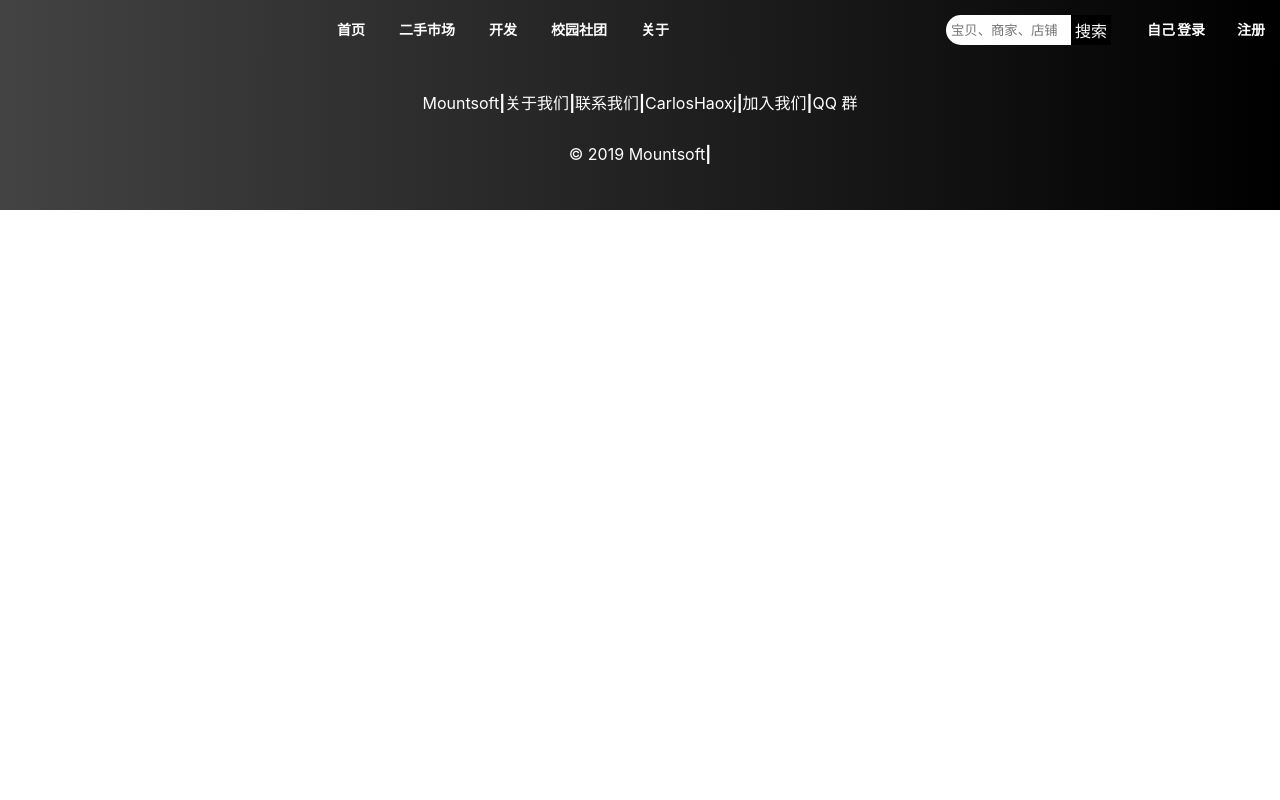
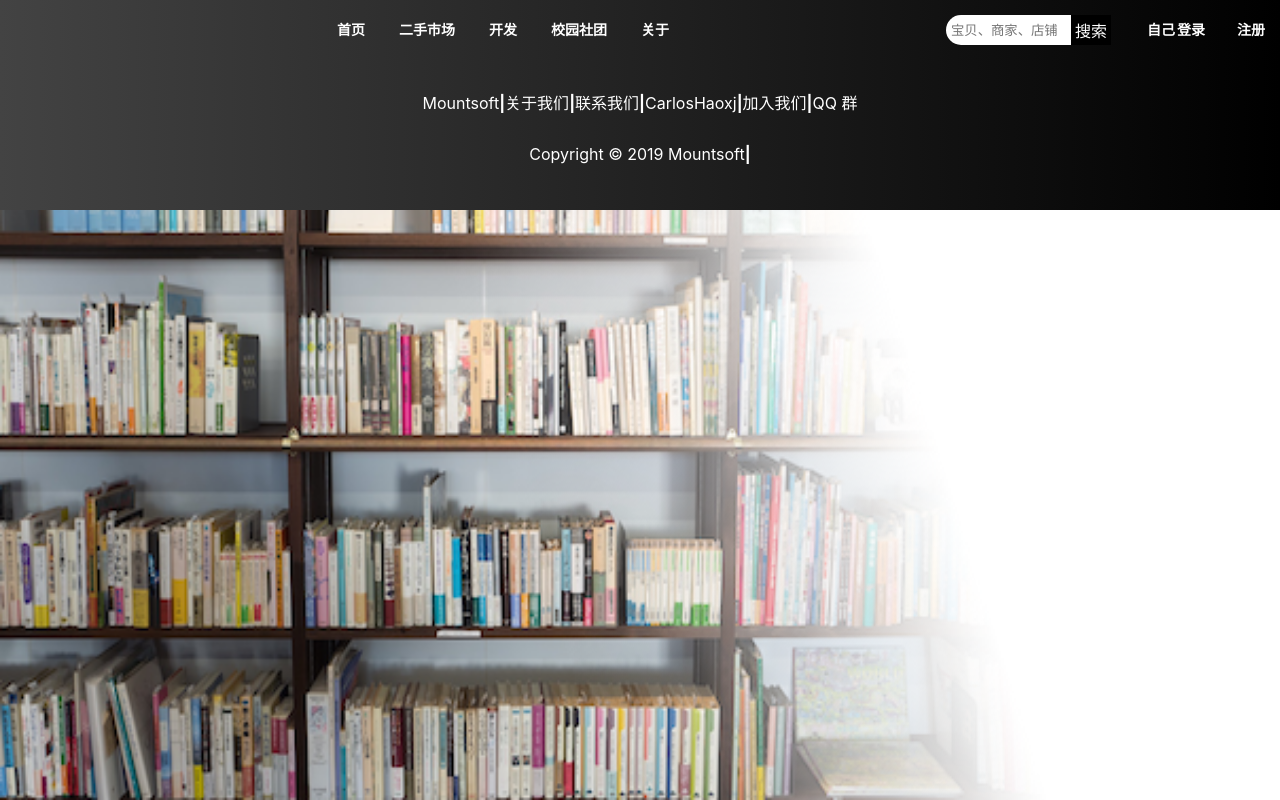
Before and after one commit to MountsoftWeb/Ink-web, a Vue app: page /#/ in a window 1280 px wide. Built offline with nearby package versions, Linux system fonts and the light colour scheme.

Commit message:
更改 登录注册

```diff
--- a/src/components/layout/Footer.vue
+++ b/src/components/layout/Footer.vue
@@ -17,7 +17,7 @@
         </div>
         <div class="footer_main">
             <p>
-                <span>&copy; 2019 Mountsoft</span>
+                <span>Copyright &copy; 2019 Mountsoft</span>
                 <b>|</b>
 
             </p>
--- a/src/views/login.vue
+++ b/src/views/login.vue
@@ -1,12 +1,14 @@
 <template>
+    <div class="a">
+
     <!-- 登陆注册 -->
     <div class="loyout_login">
         <!-- <div class="layout_login_form"> -->
             <h1>Mountsoft Ink</h1>
             <!-- 展示二维码 -->
-            <div class="layout_img">
+            <!-- <div class="layout_img">
                 <img :src="wePicture">
-            </div>
+            </div> -->
             <!-- 表单提交 -->
             <div class="form_login">
 
@@ -38,6 +40,7 @@
 
             </div>
         <!-- </div> -->
+    </div>
     </div>
 
 </template>
@@ -118,16 +121,30 @@
     *{
         margin: 0;
         padding: 0;
+
+    }
+    body {
+         background-image: url('../assets/img/Ink.png');
+        background-size: 100% 100%;
+        background-repeat:no-repeat;
     }
     .loyout_login {
-        height: 800px;
-        width: 1002px;
+
+
+        height: 450px;
+        width: 470px;
         margin: 124px auto 0;
-        margin-top: 124px;
-        margin-right: auto;
+        margin-top: 200px;
+        margin-right: 100px;
         margin-bottom: 0px;
         margin-left: auto;
-
+        /* border: solid; */
+        box-shadow: 2px 4px 6px #000;
+        border-radius: 20px;
+    }
+    .loyout_login h1 {
+        text-align: center;
+        padding-top: 30px;
     }
     .layout_img img{
         float: left;
@@ -145,7 +162,7 @@
         right: 15%;
         padding: 10px;
         width: 300px;
-        height: 500px;
+        height: 300px;
 
     }
     .form_register_login {
```
Also changed, not shown: src/assets/img/Ink.png (added).
